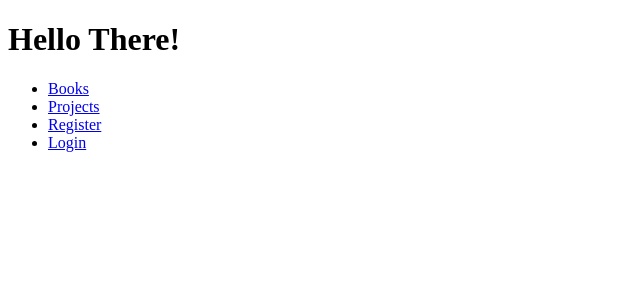
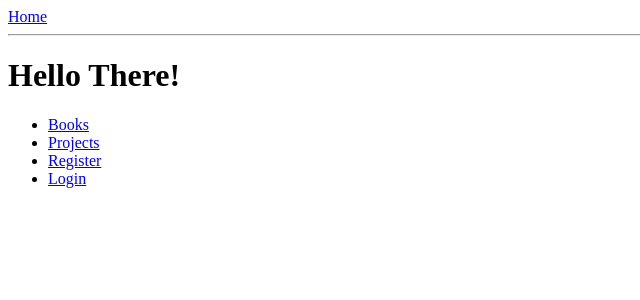
Before and after one commit to RicardoSaca/flask-admin, a Flask app: page / in a window 1280 px wide. Shown: the top 300 px of the page, without its empty margins (0-640 px from the left). Run offline with Flask 2, Linux system fonts and the light colour scheme.

Commit message:
updated template

```diff
--- a/portfolio/templates/index.html
+++ b/portfolio/templates/index.html
@@ -7,6 +7,8 @@
     <title>Test</title>
 </head>
 <body>
+    <a href="{{ url_for('main.index') }}">Home</a>
+    <hr>
     <h1>Hello There!</h1>
     {% block content %}
     <ul>
--- a/wsgi.py
+++ b/wsgi.py
@@ -3,4 +3,4 @@ from portfolio import create_app
 app = create_app()
 
 if __name__ == '__main__':
-    app.run()
+    app.run(debug=True)
```
